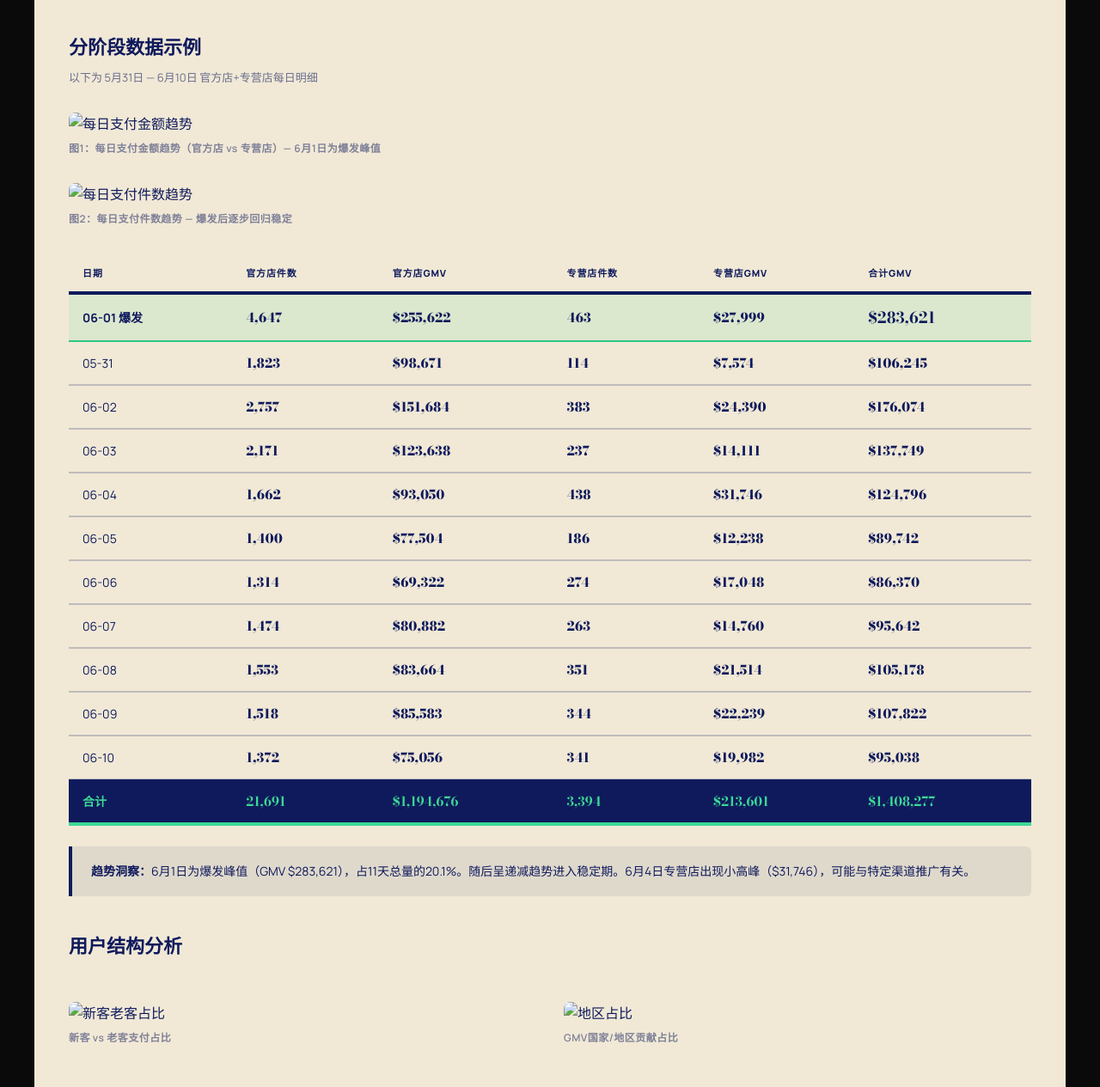
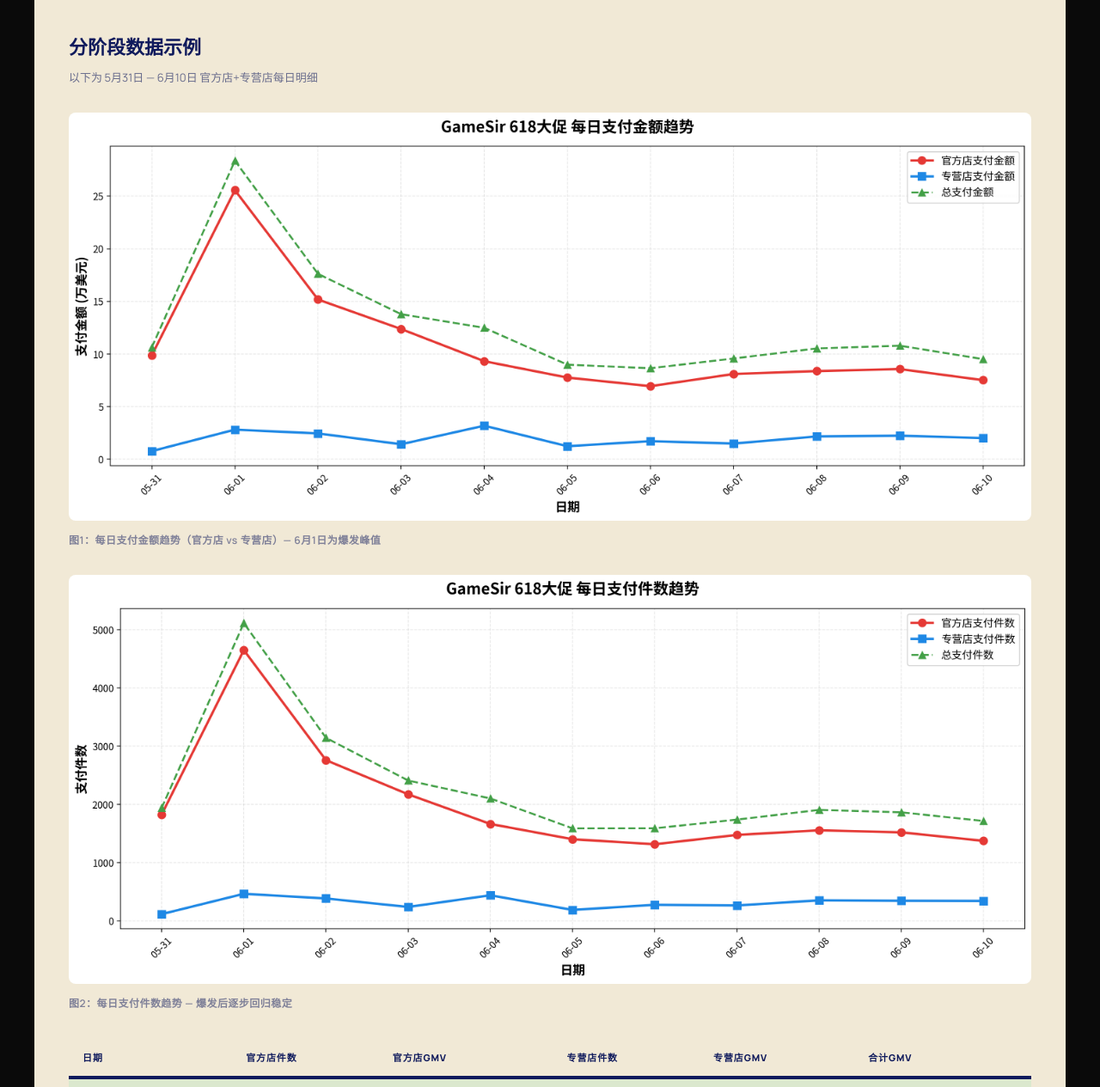
Before and after one commit to Joanne-gito/game, a plain HTML site: page index.html in a window 1280 px wide. Shown: the part 2722-3987 px from the top of the page at 86% size. Drawn offline with nearby package versions, Linux system fonts and the light colour scheme.

Commit message:
更新图片路径为images目录，添加费用结构图表

```diff
--- a/index.html
+++ b/index.html
@@ -391,11 +391,11 @@
   <p style="font-size:13px;opacity:0.6;margin-bottom:20px;" class="reveal">以下为 5月31日 — 6月10日 官方店+专营店每日明细</p>
 
   <div class="chart-box reveal">
-    <img src="chart_gmv_trend.png" alt="每日支付金额趋势">
+    <img src="images/chart_gmv_trend.png" alt="每日支付金额趋势">
     <div class="chart-caption">图1：每日支付金额趋势（官方店 vs 专营店）— 6月1日为爆发峰值</div>
   </div>
   <div class="chart-box reveal">
-    <img src="chart_orders_trend.png" alt="每日支付件数趋势">
+    <img src="images/chart_orders_trend.png" alt="每日支付件数趋势">
     <div class="chart-caption">图2：每日支付件数趋势 — 爆发后逐步回归稳定</div>
   </div>
 
@@ -437,8 +437,8 @@
   <!-- 用户结构 -->
   <h3 style="font-family:var(--display);font-weight:800;font-size:22px;margin:40px 0 16px;" class="reveal">用户结构分析</h3>
   <div class="two-col reveal">
-    <div class="chart-box"><img src="chart_customer_ratio.png" alt="新客老客占比"><div class="chart-caption">新客 vs 老客支付占比</div></div>
-    <div class="chart-box"><img src="chart_region_ratio.png" alt="地区占比"><div class="chart-caption">GMV国家/地区贡献占比</div></div>
+    <div class="chart-box"><img src="images/chart_customer_ratio.png" alt="新客老客占比"><div class="chart-caption">新客 vs 老客支付占比</div></div>
+    <div class="chart-box"><img src="images/chart_region_ratio.png" alt="地区占比"><div class="chart-caption">GMV国家/地区贡献占比</div></div>
   </div>
 
   <div class="info-box green-bg reveal">
@@ -633,6 +633,11 @@
     </table>
   </div>
 
+  <div class="chart-box reveal">
+    <img src="images/chart_cost_structure.png" alt="费用结构占比">
+    <div class="chart-caption">费用结构占比分析</div>
+  </div>
+
   <div class="info-box dark-bg reveal">
     <strong>待补充费用项：</strong>AliExpress合作KOL费用 / 线下广告实际费用 / videocase制作费 / 物料费 / 运费
   </div>
```
